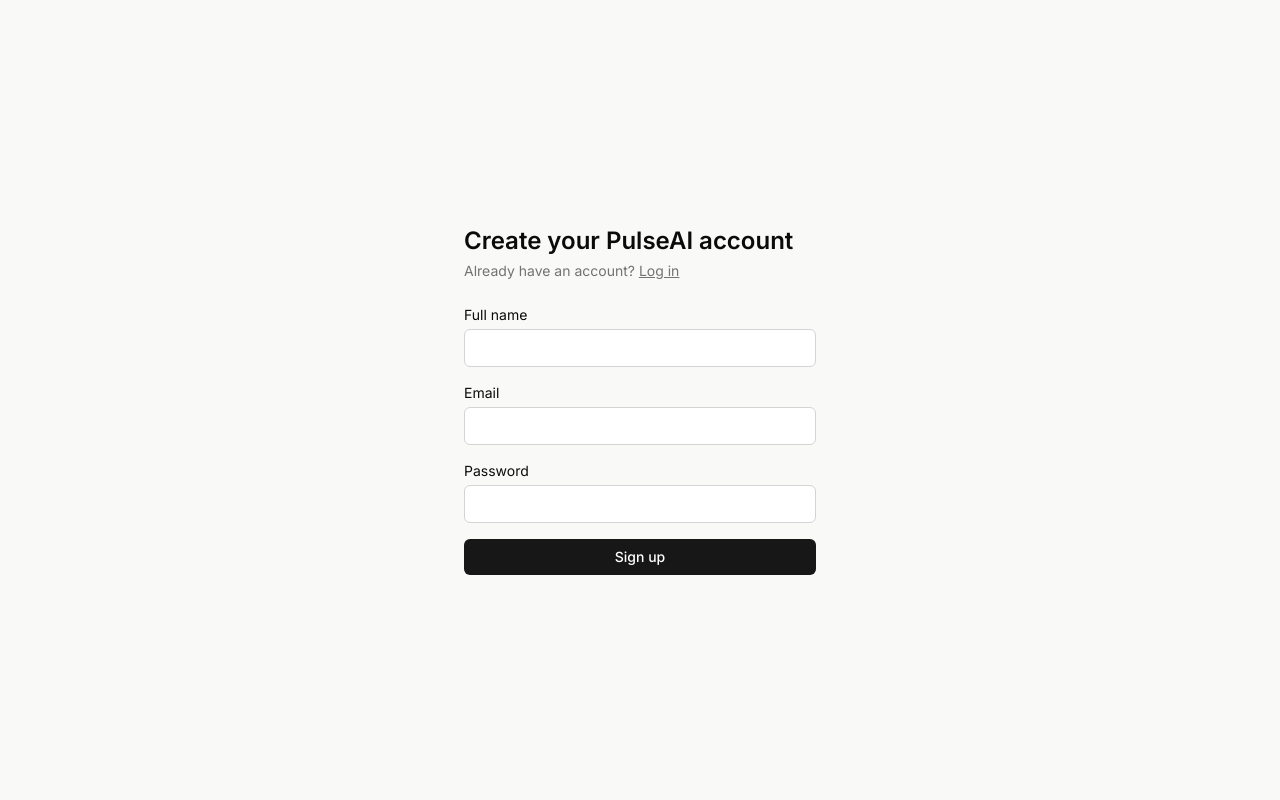
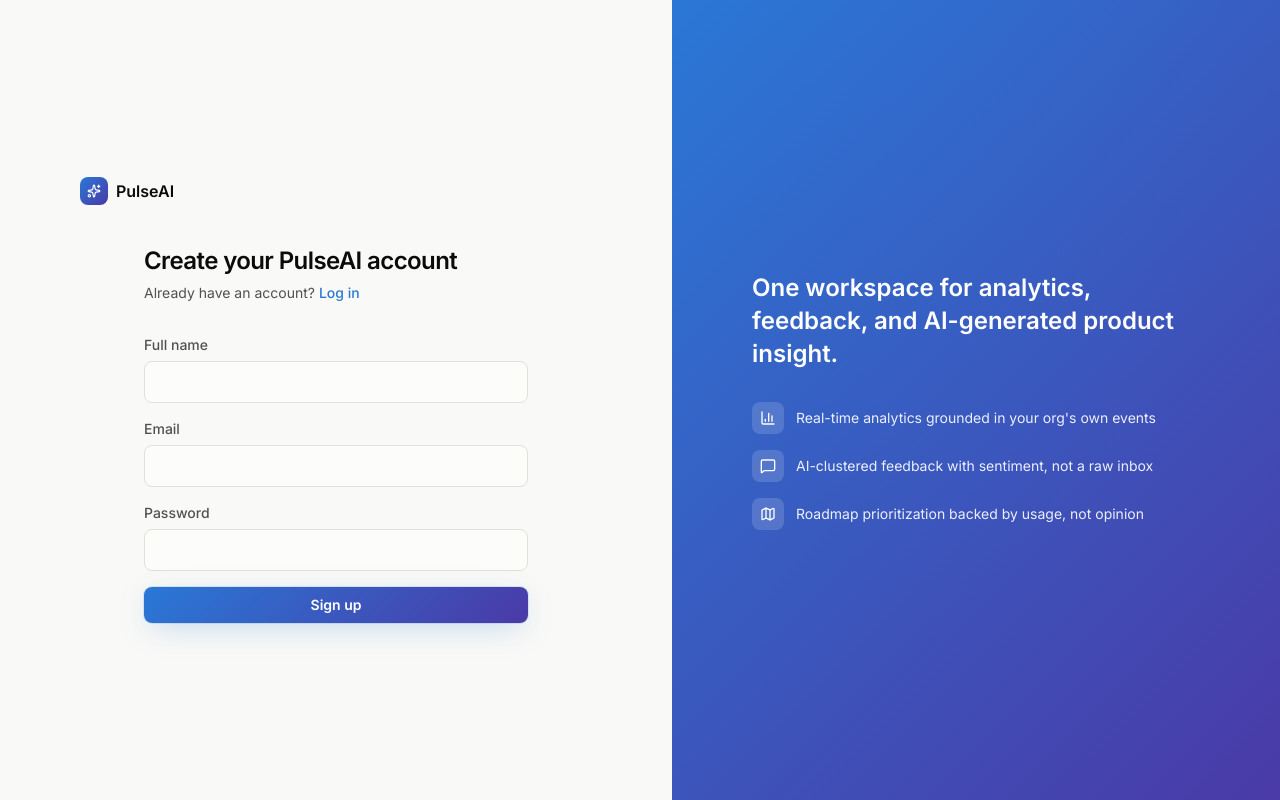
Before and after one commit to shriya246/Enterprise-Product-Intelligence-Platform, a Next.js app: page /signup in a window 1280 px wide. Built offline with nearby package versions, Linux system fonts and the light colour scheme.

Commit message:
feat: redesign login and signup with split-panel auth layout

```diff
--- a/src/app/login/page.tsx
+++ b/src/app/login/page.tsx
@@ -2,55 +2,56 @@
 
 import { useFormState } from "react-dom";
 import Link from "next/link";
+import { motion } from "framer-motion";
 import { login, type AuthFormState } from "./actions";
 import { SubmitButton } from "@/components/submit-button";
+import { AuthLayout } from "@/components/auth/auth-layout";
 
 const initialState: AuthFormState = {};
+
+const inputClass =
+  "rounded-lg border border-border bg-surface px-3.5 py-2.5 text-sm text-text-primary outline-none transition-colors placeholder:text-text-muted focus:border-brand";
 
 export default function LoginPage() {
   const [state, formAction] = useFormState(login, initialState);
 
   return (
-    <main className="mx-auto flex min-h-screen max-w-sm flex-col justify-center gap-6 px-4">
-      <div>
-        <h1 className="text-2xl font-semibold">Log in to PulseAI</h1>
-        <p className="mt-1 text-sm text-neutral-500">
+    <AuthLayout>
+      <motion.div
+        initial={{ opacity: 0, y: 8 }}
+        animate={{ opacity: 1, y: 0 }}
+        transition={{ duration: 0.35 }}
+      >
+        <h1 className="text-2xl font-semibold tracking-tight text-text-primary">
+          Log in to PulseAI
+        </h1>
+        <p className="mt-1.5 text-sm text-text-secondary">
           Don&apos;t have an account?{" "}
-          <Link href="/signup" className="underline">
+          <Link href="/signup" className="font-medium text-brand hover:underline">
             Sign up
           </Link>
         </p>
-      </div>
 
-      <form action={formAction} className="flex flex-col gap-4">
-        <label className="flex flex-col gap-1 text-sm">
+        <form action={formAction} className="mt-8 flex flex-col gap-4">
+          <label className="flex flex-col gap-1.5 text-sm font-medium text-text-secondary">
             Email
-          <input
-            name="email"
-            type="email"
-            required
-            className="rounded-md border border-neutral-300 px-3 py-2 dark:border-neutral-700 dark:bg-neutral-900"
-          />
+            <input name="email" type="email" required className={inputClass} />
           </label>
 
-        <label className="flex flex-col gap-1 text-sm">
+          <label className="flex flex-col gap-1.5 text-sm font-medium text-text-secondary">
             Password
-          <input
-            name="password"
-            type="password"
-            required
-            className="rounded-md border border-neutral-300 px-3 py-2 dark:border-neutral-700 dark:bg-neutral-900"
-          />
+            <input name="password" type="password" required className={inputClass} />
           </label>
 
           {state.error && (
-          <p role="alert" className="text-sm text-red-600">
+            <p role="alert" className="text-sm text-status-critical">
               {state.error}
             </p>
           )}
 
           <SubmitButton pendingText="Logging in...">Log in</SubmitButton>
         </form>
-    </main>
+      </motion.div>
+    </AuthLayout>
   );
 }
--- a/src/app/signup/page.tsx
+++ b/src/app/signup/page.tsx
@@ -2,81 +2,89 @@
 
 import { useFormState } from "react-dom";
 import Link from "next/link";
+import { motion } from "framer-motion";
+import { CheckCircle2 } from "lucide-react";
 import { signup } from "./actions";
 import type { AuthFormState } from "@/app/login/actions";
 import { SubmitButton } from "@/components/submit-button";
+import { AuthLayout } from "@/components/auth/auth-layout";
 
 const initialState: AuthFormState = {};
+
+const inputClass =
+  "rounded-lg border border-border bg-surface px-3.5 py-2.5 text-sm text-text-primary outline-none transition-colors placeholder:text-text-muted focus:border-brand";
 
 export default function SignupPage() {
   const [state, formAction] = useFormState(signup, initialState);
 
   if (state.success) {
     return (
-      <main className="mx-auto flex min-h-screen max-w-sm flex-col justify-center gap-4 px-4 text-center">
-        <h1 className="text-2xl font-semibold">Check your email</h1>
-        <p className="text-sm text-neutral-500">
+      <AuthLayout>
+        <motion.div
+          initial={{ opacity: 0, y: 8 }}
+          animate={{ opacity: 1, y: 0 }}
+          transition={{ duration: 0.35 }}
+          className="text-center"
+        >
+          <span className="mx-auto flex h-11 w-11 items-center justify-center rounded-xl bg-status-good/10 text-status-good">
+            <CheckCircle2 className="h-5 w-5" />
+          </span>
+          <h1 className="mt-4 text-2xl font-semibold tracking-tight text-text-primary">
+            Check your email
+          </h1>
+          <p className="mt-1.5 text-sm text-text-secondary">
             We sent you a confirmation link. Follow it to activate your account, then log in.
           </p>
-        <Link href="/login" className="underline text-sm">
+          <Link href="/login" className="mt-4 inline-block text-sm font-medium text-brand hover:underline">
             Back to login
           </Link>
-      </main>
+        </motion.div>
+      </AuthLayout>
     );
   }
 
   return (
-    <main className="mx-auto flex min-h-screen max-w-sm flex-col justify-center gap-6 px-4">
-      <div>
-        <h1 className="text-2xl font-semibold">Create your PulseAI account</h1>
-        <p className="mt-1 text-sm text-neutral-500">
+    <AuthLayout>
+      <motion.div
+        initial={{ opacity: 0, y: 8 }}
+        animate={{ opacity: 1, y: 0 }}
+        transition={{ duration: 0.35 }}
+      >
+        <h1 className="text-2xl font-semibold tracking-tight text-text-primary">
+          Create your PulseAI account
+        </h1>
+        <p className="mt-1.5 text-sm text-text-secondary">
           Already have an account?{" "}
-          <Link href="/login" className="underline">
+          <Link href="/login" className="font-medium text-brand hover:underline">
             Log in
           </Link>
         </p>
-      </div>
 
-      <form action={formAction} className="flex flex-col gap-4">
-        <label className="flex flex-col gap-1 text-sm">
+        <form action={formAction} className="mt-8 flex flex-col gap-4">
+          <label className="flex flex-col gap-1.5 text-sm font-medium text-text-secondary">
             Full name
-          <input
-            name="fullName"
-            type="text"
-            required
-            className="rounded-md border border-neutral-300 px-3 py-2 dark:border-neutral-700 dark:bg-neutral-900"
-          />
+            <input name="fullName" type="text" required className={inputClass} />
           </label>
 
-        <label className="flex flex-col gap-1 text-sm">
+          <label className="flex flex-col gap-1.5 text-sm font-medium text-text-secondary">
             Email
-          <input
-            name="email"
-            type="email"
-            required
-            className="rounded-md border border-neutral-300 px-3 py-2 dark:border-neutral-700 dark:bg-neutral-900"
-          />
+            <input name="email" type="email" required className={inputClass} />
           </label>
 
-        <label className="flex flex-col gap-1 text-sm">
+          <label className="flex flex-col gap-1.5 text-sm font-medium text-text-secondary">
             Password
-          <input
-            name="password"
-            type="password"
-            required
-            minLength={8}
-            className="rounded-md border border-neutral-300 px-3 py-2 dark:border-neutral-700 dark:bg-neutral-900"
-          />
+            <input name="password" type="password" required minLength={8} className={inputClass} />
           </label>
 
           {state.error && (
-          <p role="alert" className="text-sm text-red-600">
+            <p role="alert" className="text-sm text-status-critical">
               {state.error}
             </p>
           )}
 
           <SubmitButton pendingText="Creating account...">Sign up</SubmitButton>
         </form>
-    </main>
+      </motion.div>
+    </AuthLayout>
   );
 }
--- /dev/null
+++ b/src/components/auth/auth-layout.tsx
@@ -0,0 +1,57 @@
+"use client";
+
+import Link from "next/link";
+import { motion } from "framer-motion";
+import { Sparkles, BarChart3, MessageSquare, Map } from "lucide-react";
+
+const HIGHLIGHTS = [
+  { icon: BarChart3, text: "Real-time analytics grounded in your org's own events" },
+  { icon: MessageSquare, text: "AI-clustered feedback with sentiment, not a raw inbox" },
+  { icon: Map, text: "Roadmap prioritization backed by usage, not opinion" },
+];
+
+export function AuthLayout({ children }: { children: React.ReactNode }) {
+  return (
+    <div className="flex min-h-screen">
+      <div className="flex flex-1 flex-col justify-center px-6 py-12 sm:px-12 lg:px-20">
+        <Link href="/" className="mb-10 flex items-center gap-2 font-semibold">
+          <span className="flex h-7 w-7 items-center justify-center rounded-lg bg-gradient-brand text-white">
+            <Sparkles className="h-3.5 w-3.5" />
+          </span>
+          PulseAI
+        </Link>
+        <div className="mx-auto w-full max-w-sm">{children}</div>
+      </div>
+
+      <div className="relative hidden flex-1 items-center justify-center overflow-hidden bg-gradient-brand p-12 lg:flex">
+        <div className="absolute inset-0 bg-gradient-radial-brand opacity-40" />
+        <motion.div
+          initial={{ opacity: 0, y: 16 }}
+          animate={{ opacity: 1, y: 0 }}
+          transition={{ duration: 0.6 }}
+          className="relative max-w-md text-white"
+        >
+          <p className="text-2xl font-semibold leading-snug">
+            One workspace for analytics, feedback, and AI-generated product insight.
+          </p>
+          <div className="mt-8 flex flex-col gap-4">
+            {HIGHLIGHTS.map((item, i) => (
+              <motion.div
+                key={item.text}
+                initial={{ opacity: 0, x: -8 }}
+                animate={{ opacity: 1, x: 0 }}
+                transition={{ duration: 0.4, delay: 0.2 + i * 0.1 }}
+                className="flex items-center gap-3"
+              >
+                <span className="flex h-8 w-8 shrink-0 items-center justify-center rounded-lg bg-white/15">
+                  <item.icon className="h-4 w-4" />
+                </span>
+                <p className="text-sm text-white/90">{item.text}</p>
+              </motion.div>
+            ))}
+          </div>
+        </motion.div>
+      </div>
+    </div>
+  );
+}
--- a/src/components/submit-button.tsx
+++ b/src/components/submit-button.tsx
@@ -1,6 +1,8 @@
 "use client";
 
 import { useFormStatus } from "react-dom";
+import { motion } from "framer-motion";
+import { Loader2 } from "lucide-react";
 
 export function SubmitButton({
   children,
@@ -12,12 +14,15 @@
   const { pending } = useFormStatus();
 
   return (
-    <button
+    <motion.button
       type="submit"
       disabled={pending}
-      className="rounded-md bg-neutral-900 px-4 py-2 text-sm font-medium text-white disabled:opacity-60 dark:bg-white dark:text-neutral-900"
+      whileHover={pending ? undefined : { scale: 1.02 }}
+      whileTap={pending ? undefined : { scale: 0.98 }}
+      className="flex items-center justify-center gap-1.5 rounded-lg bg-gradient-brand px-4 py-2 text-sm font-semibold text-white shadow-glow-brand transition-opacity disabled:opacity-60"
     >
+      {pending && <Loader2 className="h-3.5 w-3.5 animate-spin" />}
       {pending ? pendingText : children}
-    </button>
+    </motion.button>
   );
 }
```
Also changed, not shown: 1 other file (tests, documents, lock files or other folders). Lines whose indentation alone changed are shown as unchanged.
